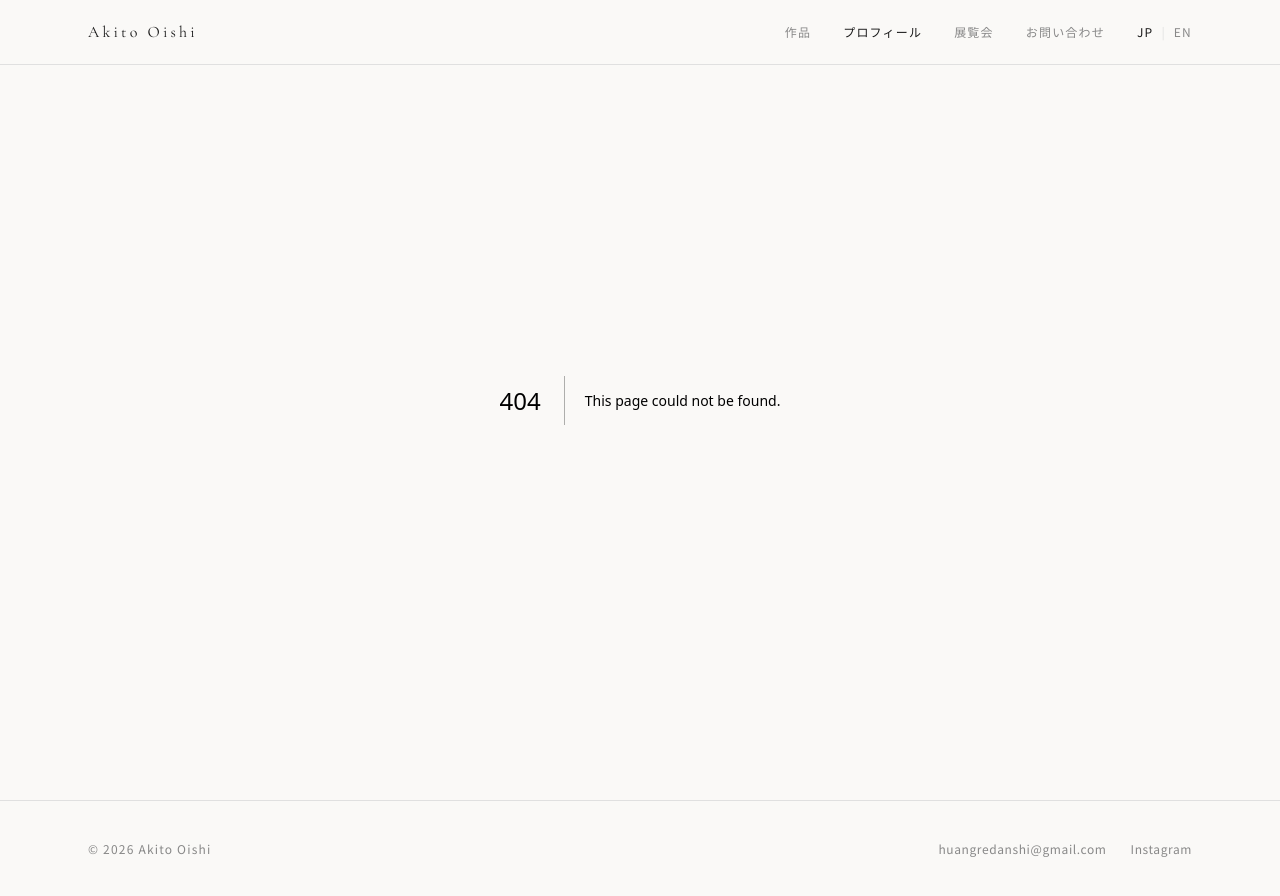
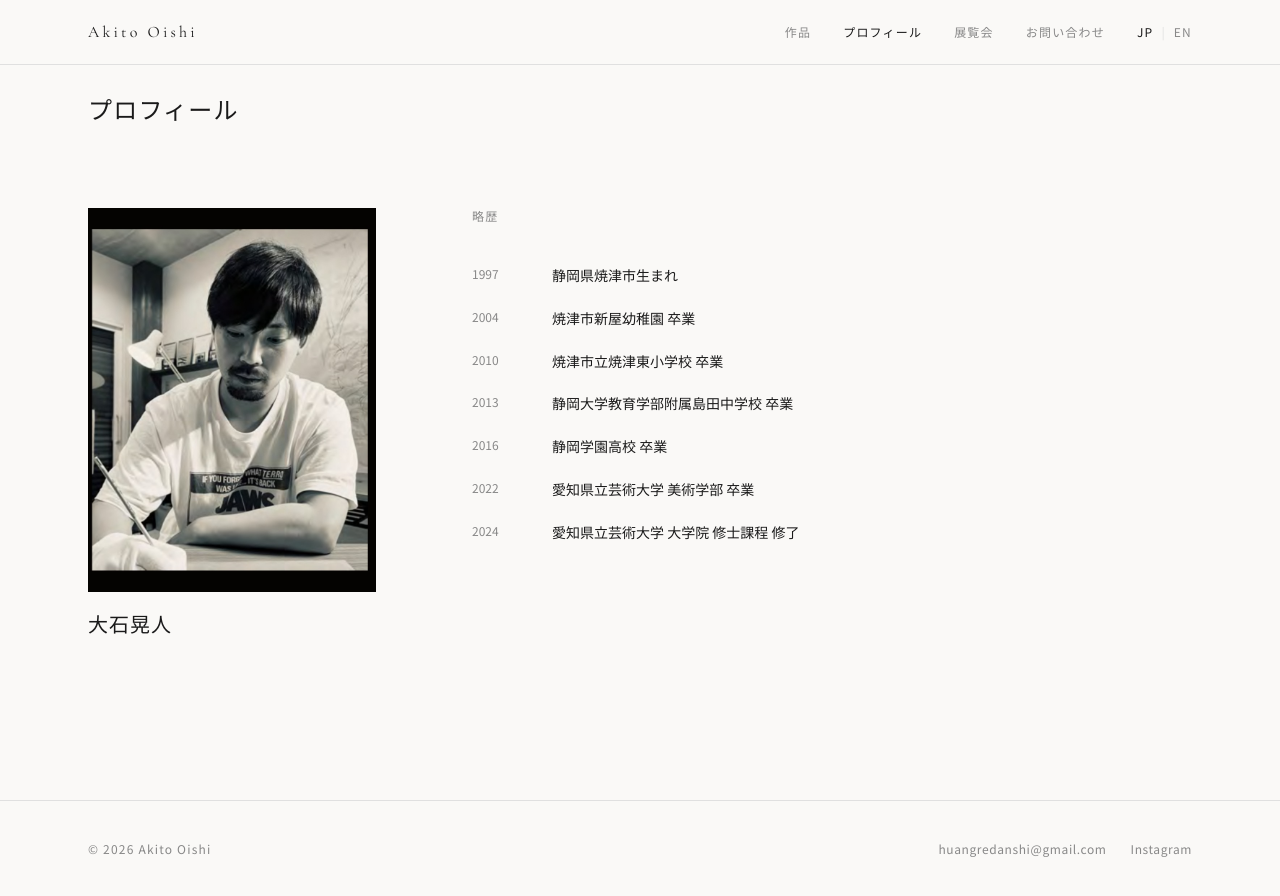
Before and after one commit to akito-oishi/akito-portfolio, a Next.js app: page /profile in a window 1280 px wide. Before the commit this address had no page. Built offline with nearby package versions, Linux system fonts and the light colour scheme.

Commit message:
feat: add profile page

```diff
--- /dev/null
+++ b/app/profile/page.tsx
@@ -0,0 +1,12 @@
+import profileData from '@/data/profile.json'
+import type { Profile } from '@/lib/types'
+import { ProfileContent } from '@/components/profile/ProfileContent'
+
+export const metadata = {
+    title: 'プロフィール | Profile',
+    description: '日本画家・大石晃人のプロフィール。',
+}
+
+export default function ProfilePage() {
+    return <ProfileContent profile={profileData as Profile} />
+}
--- /dev/null
+++ b/components/profile/ProfileContent.tsx
@@ -0,0 +1,59 @@
+'use client'
+
+import Image from 'next/image'
+import { useLanguage } from '@/lib/i18n'
+import { FadeIn } from '@/components/ui/FadeIn'
+import type { Profile } from '@/lib/types'
+
+export function ProfileContent({ profile }: { profile: Profile }) {
+    const { lang, t } = useLanguage()
+
+    return (
+        <div className="pt-24 pb-24 min-h-screen">
+            <div className="max-w-content mx-auto px-6 md:px-12">
+                <FadeIn>
+                    <h1 className="font-serif text-2xl font-light tracking-wider mb-16 md:mb-20">
+                        {t('profile', 'title')}
+                    </h1>
+                </FadeIn>
+
+                <div className="flex flex-col md:flex-row gap-14 md:gap-24">
+                    {/* Photo */}
+                    <FadeIn className="md:w-72 shrink-0">
+                        <div className="relative aspect-[3/4] overflow-hidden bg-paper">
+                            <Image
+                                src="/profile.jpg"
+                                alt={lang === 'ja' ? profile.name : profile.nameEn}
+                                fill
+                                className="object-cover"
+                                priority
+                            />
+                        </div>
+                        <p className="font-serif text-xl font-light mt-5 tracking-wider">
+                            {lang === 'ja' ? profile.name : profile.nameEn}
+                        </p>
+                    </FadeIn>
+
+                    {/* Biography */}
+                    <FadeIn className="flex-1" delay={0.1}>
+                        <h2 className="font-sans text-xs tracking-widest text-muted mb-10">
+                            {t('profile', 'biography')}
+                        </h2>
+                        <dl className="space-y-5 max-w-prose">
+                            {profile.bio.map((entry) => (
+                                <div key={entry.year} className="flex gap-6 md:gap-10">
+                                    <dt className="font-sans text-xs text-muted w-10 shrink-0 pt-0.5">
+                                        {entry.year}
+                                    </dt>
+                                    <dd className="font-sans text-sm leading-relaxed">
+                                        {lang === 'ja' ? entry.text : entry.textEn}
+                                    </dd>
+                                </div>
+                            ))}
+                        </dl>
+                    </FadeIn>
+                </div>
+            </div>
+        </div>
+    )
+}
```
